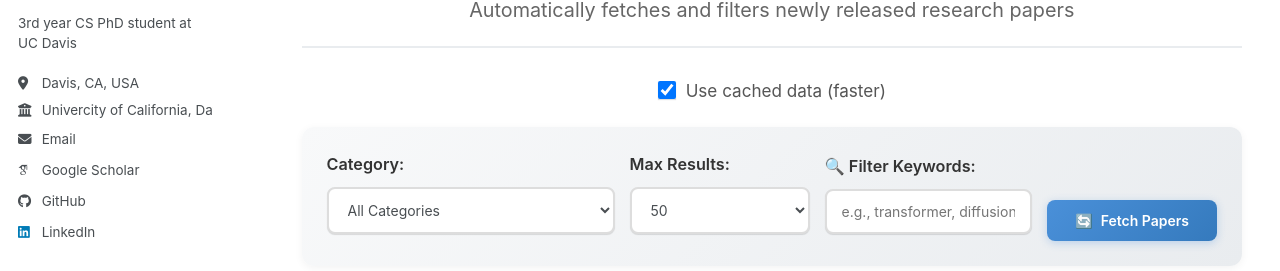
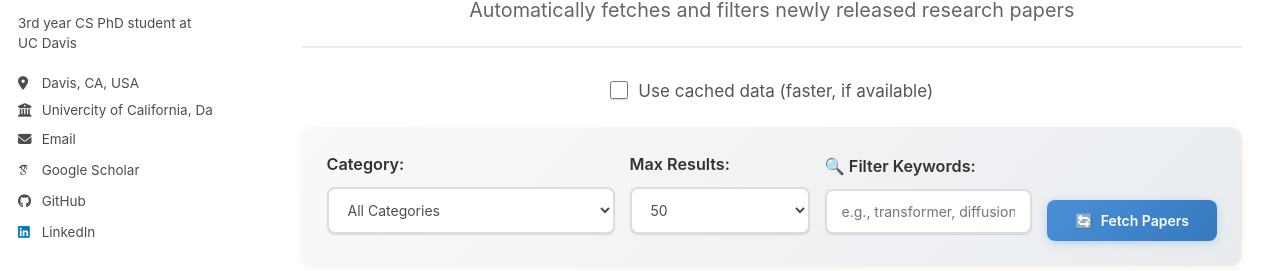
Before and after one commit to ZihaoLinQZ/ZihaoLinQZ.github.io, a Jekyll site: the page built from _pages/dailypaper.md, in a window 1280 px wide and 1135 px high. Shown: the part 302-573 px from the top of the window. Built offline with Jekyll 4.4.1, drawn with Linux system fonts in a browser that asks for light colours; some web fonts are replaced; a script bundle is joined from its source files by our own code; library files that are not in the unit come from our copies; some of the changed lines change nothing that is shown.

Commit message:
Update dailypaper.md

```diff
--- a/_pages/dailypaper.md
+++ b/_pages/dailypaper.md
@@ -14,8 +14,8 @@
   <!-- Data Source Toggle -->
   <div class="data-source-toggle">
     <label class="toggle-label">
-      <input type="checkbox" id="use-cache" checked>
-      <span class="toggle-text">Use cached data (faster)</span>
+      <input type="checkbox" id="use-cache">
+      <span class="toggle-text">Use cached data (faster, if available)</span>
     </label>
   </div>
 
@@ -101,7 +101,7 @@
   <!-- Loading Indicator -->
   <div id="loading" class="loading" style="display: none;">
     <div class="spinner"></div>
-    <p>Fetching papers from arXiv...</p>
+    <p id="loading-text">Fetching papers from arXiv...</p>
   </div>
 
   <!-- Error Message -->
@@ -625,11 +625,6 @@
     gap: 8px;
   }
 }
-
-/* Dark mode support (optional) */
-@media (prefers-color-scheme: dark) {
-  /* Add dark mode styles if needed */
-}
 </style>
 
 <script>
@@ -641,6 +636,7 @@
   const fetchBtn = document.getElementById('fetch-btn');
   const fetchBtnText = document.getElementById('fetch-btn-text');
   const loading = document.getElementById('loading');
+  const loadingText = document.getElementById('loading-text');
   const errorMessage = document.getElementById('error-message');
   const papersList = document.getElementById('papers-list');
   const statsSection = document.getElementById('stats-section');
@@ -659,6 +655,11 @@
   let activeKeywords = new Set();
   let currentPage = 0;
   const papersPerPage = 20;
+
+  // Debug logging
+  function log(msg, data) {
+    console.log(`[DailyPaper] ${msg}`, data || '');
+  }
 
   // Event Listeners
   keywordTags.forEach(tag => {
@@ -698,7 +699,10 @@
     filterAndDisplayPapers();
   });
 
-  fetchBtn.addEventListener('click', fetchPapers);
+  fetchBtn.addEventListener('click', function() {
+    log('Fetch button clicked');
+    fetchPapers();
+  });
 
   loadMoreBtn.addEventListener('click', function() {
     currentPage++;
@@ -707,6 +711,8 @@
 
   // Fetch Papers
   async function fetchPapers() {
+    log('fetchPapers() called');
+
     const useCache = useCacheCheckbox.checked;
     const category = categorySelect.value;
     const maxResults = maxResultsSelect.value;
@@ -721,28 +727,39 @@
 
     try {
       if (useCache) {
-        // Try to load from cached JSON first
+        log('Trying cached data...');
+        loadingText.textContent = 'Loading cached data...';
         const cachedData = await fetchCachedData();
-        if (cachedData) {
+        if (cachedData && cachedData.papers && cachedData.papers.length > 0) {
+          log('Using cached data', cachedData.papers.length + ' papers');
           allPapers = cachedData.papers;
           lastUpdated.textContent = new Date(cachedData.updated).toLocaleString();
         } else {
-          // Fall back to live API
+          log('No cached data, falling back to API');
+          loadingText.textContent = 'Fetching from arXiv API...';
           allPapers = await fetchFromArxivAPI(category, maxResults);
           lastUpdated.textContent = new Date().toLocaleString();
         }
       } else {
+        log('Fetching from API directly');
+        loadingText.textContent = 'Fetching from arXiv API...';
         allPapers = await fetchFromArxivAPI(category, maxResults);
         lastUpdated.textContent = new Date().toLocaleString();
       }
 
+      log('Got papers:', allPapers.length);
       totalCount.textContent = allPapers.length;
       currentPage = 0;
       filterAndDisplayPapers();
 
     } catch (err) {
-      console.error('Error:', err);
-      errorMessage.textContent = `Error: ${err.message}. Please try again.`;
+      log('Error:', err);
+      console.error('Full error:', err);
+      errorMessage.innerHTML = `
+        <strong>Error:</strong> ${err.message}<br>
+        <small>This is usually caused by CORS restrictions. The arXiv API doesn't allow direct browser requests.</small><br>
+        <small>Try unchecking "Use cached data" and clicking Fetch again, or check the browser console for details.</small>
+      `;
       errorMessage.style.display = 'block';
     } finally {
       loading.style.display = 'none';
@@ -753,86 +770,133 @@
 
   async function fetchCachedData() {
     try {
-      // Try to load the cached JSON file
       const response = await fetch('/assets/data/arxiv/papers.json');
+      log('Cache response status:', response.status);
       if (response.ok) {
-        return await response.json();
+        const data = await response.json();
+        log('Cached data loaded:', data);
+        return data;
       }
     } catch (e) {
-      console.log('No cached data available, using live API');
+      log('Cache fetch error:', e.message);
     }
     return null;
   }
 
   async function fetchFromArxivAPI(category, maxResults) {
     const baseUrl = 'https://export.arxiv.org/api/query';
-    const query = category === 'all' ? '' : `cat:${category}`;
+    const query = category === 'all' ? 'cat:cs.CV OR cat:cs.CL OR cat:cs.LG OR cat:cs.AI' : `cat:${category}`;
 
     const params = new URLSearchParams({
-      search_query: query || 'cat:cs.CV OR cat:cs.CL OR cat:cs.LG OR cat:cs.AI',
+      search_query: query,
       start: 0,
       max_results: maxResults,
       sortBy: 'submittedDate',
       sortOrder: 'descending'
     });
 
-    // Try multiple CORS proxies
+    const directUrl = `${baseUrl}?${params}`;
+    log('arXiv URL:', directUrl);
+
+    // List of CORS proxies to try (updated and working ones)
     const proxyUrls = [
-      `https://api.allorigins.win/raw?url=${encodeURIComponent(`${baseUrl}?${params}`)}`,
-      `https://corsproxy.io/?${encodeURIComponent(`${baseUrl}?${params}`)}`,
-      `${baseUrl}?${params}`
+      `https://api.allorigins.win/raw?url=${encodeURIComponent(directUrl)}`,
+      `https://corsproxy.io/?${encodeURIComponent(directUrl)}`,
+      `https://cors-anywhere.herokuapp.com/${directUrl}`,
+      `https://thingproxy.freeboard.io/fetch/${directUrl}`
     ];
 
-    let response = null;
+    let lastError = null;
 
-    for (const url of proxyUrls) {
+    for (let i = 0; i < proxyUrls.length; i++) {
+      const proxyUrl = proxyUrls[i];
+      log(`Trying proxy ${i + 1}/${proxyUrls.length}...`);
+      loadingText.textContent = `Trying proxy ${i + 1}/${proxyUrls.length}...`;
+
       try {
-        response = await fetch(url);
-        if (response.ok) break;
+        const controller = new AbortController();
+        const timeoutId = setTimeout(() => controller.abort(), 15000); // 15 second timeout
+
+        const response = await fetch(proxyUrl, {
+          signal: controller.signal,
+          headers: {
+            'Accept': 'application/xml, text/xml, */*'
+          }
+        });
+
+        clearTimeout(timeoutId);
+
+        if (response.ok) {
+          const xmlText = await response.text();
+          log('Got response, length:', xmlText.length);
+
+          // Check if we got valid XML
+          if (xmlText.includes('<entry>') || xmlText.includes('<feed')) {
+            const papers = parseArxivXML(xmlText);
+            if (papers.length > 0) {
+              log('Successfully parsed papers:', papers.length);
+              return papers;
+            }
+          }
+          log('Response did not contain valid arXiv data');
+        } else {
+          log(`Proxy ${i + 1} returned status:`, response.status);
+        }
       } catch (e) {
-        continue;
+        log(`Proxy ${i + 1} failed:`, e.message);
+        lastError = e;
       }
     }
 
-    if (!response || !response.ok) {
-      throw new Error('Failed to fetch from arXiv API. Please try again later.');
-    }
-
-    const xmlText = await response.text();
-    return parseArxivXML(xmlText);
+    throw new Error(lastError?.message || 'All CORS proxies failed. Please try again later.');
   }
 
   function parseArxivXML(xmlText) {
     const parser = new DOMParser();
     const xmlDoc = parser.parseFromString(xmlText, 'text/xml');
+
+    // Check for parsing errors
+    const parseError = xmlDoc.querySelector('parsererror');
+    if (parseError) {
+      log('XML parse error:', parseError.textContent);
+      return [];
+    }
+
     const entries = xmlDoc.querySelectorAll('entry');
+    log('Found entries:', entries.length);
 
     const papers = [];
-    entries.forEach(entry => {
-      const id = entry.querySelector('id')?.textContent || '';
-      const arxivId = id.split('/abs/').pop() || id.split('/').pop();
+    entries.forEach((entry, index) => {
+      try {
+        const id = entry.querySelector('id')?.textContent || '';
+        const arxivId = id.split('/abs/').pop() || id.split('/').pop();
 
-      const title = entry.querySelector('title')?.textContent?.replace(/\s+/g, ' ').trim() || '';
-      const summary = entry.querySelector('summary')?.textContent?.trim() || '';
-      const published = entry.querySelector('published')?.textContent || '';
+        const title = entry.querySelector('title')?.textContent?.replace(/\s+/g, ' ').trim() || '';
+        const summary = entry.querySelector('summary')?.textContent?.trim() || '';
+        const published = entry.querySelector('published')?.textContent || '';
 
-      const authors = Array.from(entry.querySelectorAll('author name'))
-        .map(a => a.textContent);
+        const authors = Array.from(entry.querySelectorAll('author name'))
+          .map(a => a.textContent);
 
-      const categories = Array.from(entry.querySelectorAll('category'))
-        .map(c => c.getAttribute('term'))
-        .filter(Boolean);
+        const categories = Array.from(entry.querySelectorAll('category'))
+          .map(c => c.getAttribute('term'))
+          .filter(Boolean);
 
-      papers.push({
-        id: arxivId,
-        title,
-        abstract: summary,
-        authors,
-        published: published,
-        categories,
-        abs_url: `https://arxiv.org/abs/${arxivId}`,
-        pdf_url: `https://arxiv.org/pdf/${arxivId}.pdf`
-      });
+        if (title && arxivId) {
+          papers.push({
+            id: arxivId,
+            title,
+            abstract: summary,
+            authors,
+            published: published,
+            categories,
+            abs_url: `https://arxiv.org/abs/${arxivId}`,
+            pdf_url: `https://arxiv.org/pdf/${arxivId}.pdf`
+          });
+        }
+      } catch (e) {
+        log(`Error parsing entry ${index}:`, e.message);
+      }
     });
 
     return papers;
@@ -912,6 +976,9 @@
     const publishedDate = paper.published ? new Date(paper.published).toLocaleDateString() : 'N/A';
     const authorsDisplay = Array.isArray(paper.authors) ? paper.authors.join(', ') : paper.authors;
 
+    // Create a safe ID for the abstract toggle
+    const safeId = paper.id.replace(/[^a-zA-Z0-9]/g, '_');
+
     const card = document.createElement('div');
     card.className = `paper-card${hasMatchedKeywords ? ' has-keywords' : ''}`;
     card.innerHTML = `
@@ -921,15 +988,15 @@
       <div class="paper-meta">
         <span>📅 ${publishedDate}</span>
         <span>🏷️ ${(paper.categories || []).slice(0, 3).join(', ')}</span>
-        <span>📝 ${paper.id}</span>
+        <span>📝 ${escapeHtml(paper.id)}</span>
       </div>
       <div class="paper-authors">
-        <strong>Authors:</strong> ${escapeHtml(authorsDisplay)}
+        <strong>Authors:</strong> ${escapeHtml(authorsDisplay || 'N/A')}
       </div>
-      <div class="paper-abstract" id="abstract-${paper.id}">
-        ${abstract}
+      <div class="paper-abstract" id="abstract-${safeId}">
+        ${abstract || 'No abstract available.'}
       </div>
-      <button class="expand-btn" onclick="toggleAbstract('${paper.id}')">
+      <button class="expand-btn" data-id="${safeId}">
         Show more ▼
       </button>
       <div class="paper-links">
@@ -941,6 +1008,20 @@
         </a>
       </div>
     `;
+
+    // Add event listener for expand button
+    const expandBtn = card.querySelector('.expand-btn');
+    expandBtn.addEventListener('click', function() {
+      const id = this.dataset.id;
+      const abstractEl = document.getElementById(`abstract-${id}`);
+      if (abstractEl.classList.contains('expanded')) {
+        abstractEl.classList.remove('expanded');
+        this.textContent = 'Show more ▼';
+      } else {
+        abstractEl.classList.add('expanded');
+        this.textContent = 'Show less ▲';
+      }
+    });
 
     return card;
   }
@@ -956,20 +1037,14 @@
     return string.replace(/[.*+?^${}()|[\]\\]/g, '\\$&');
   }
 
-  // Global function for abstract toggle
-  window.toggleAbstract = function(id) {
-    const abstract = document.getElementById(`abstract-${id}`);
-    const btn = abstract.nextElementSibling;
-    if (abstract.classList.contains('expanded')) {
-      abstract.classList.remove('expanded');
-      btn.textContent = 'Show more ▼';
-    } else {
-      abstract.classList.add('expanded');
-      btn.textContent = 'Show less ▲';
-    }
-  };
-
-  // Auto-fetch on page load
-  fetchPapers();
+  // Initialize - show a message instead of auto-fetching
+  log('Daily Paper initialized');
+  papersList.innerHTML = `
+    <div class="no-results">
+      <div class="no-results-icon">🚀</div>
+      <p>Click <strong>"Fetch Papers"</strong> to load the latest papers from arXiv.</p>
+      <p><small>Tip: If fetching fails, try checking/unchecking "Use cached data".</small></p>
+    </div>
+  `;
 });
 </script>
```
